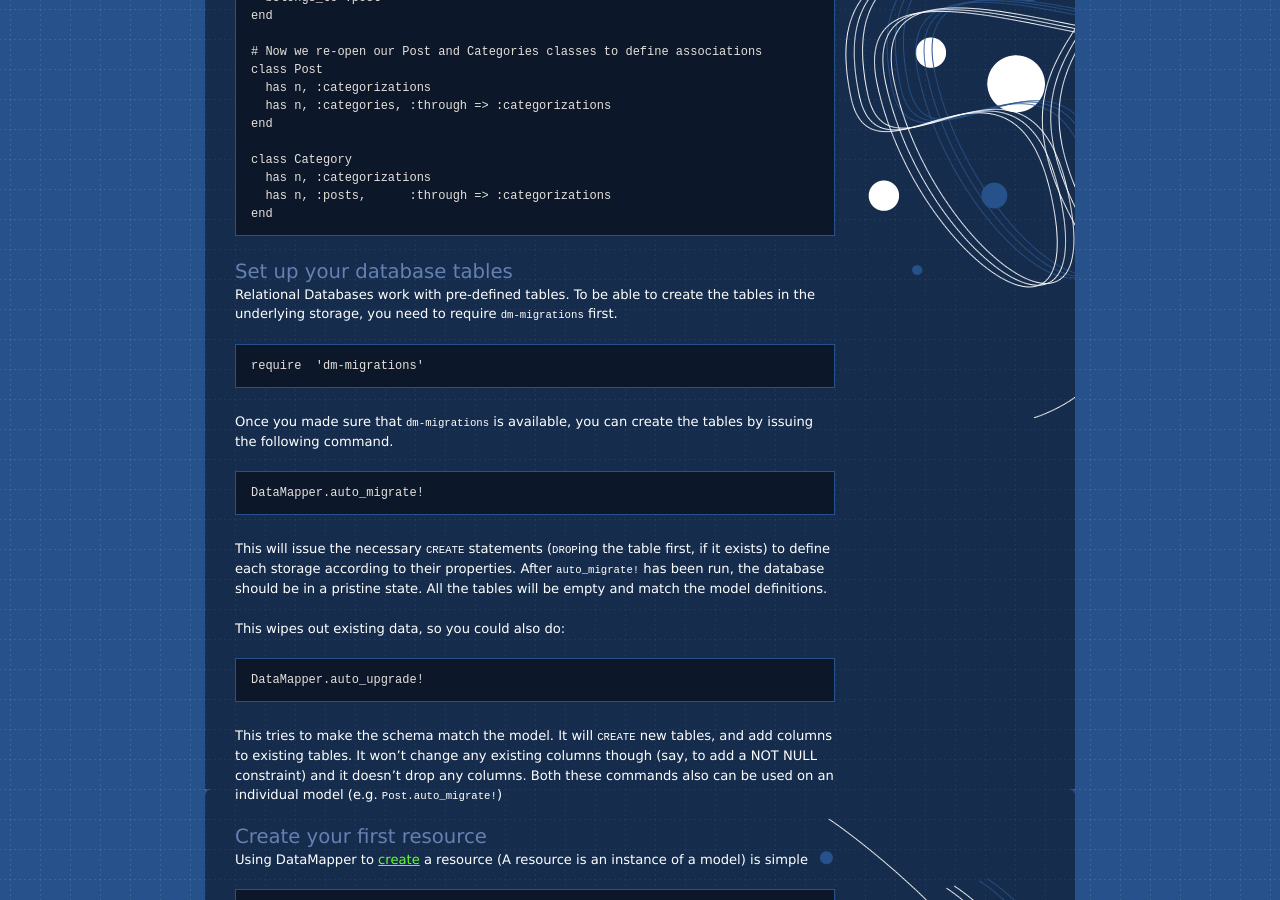
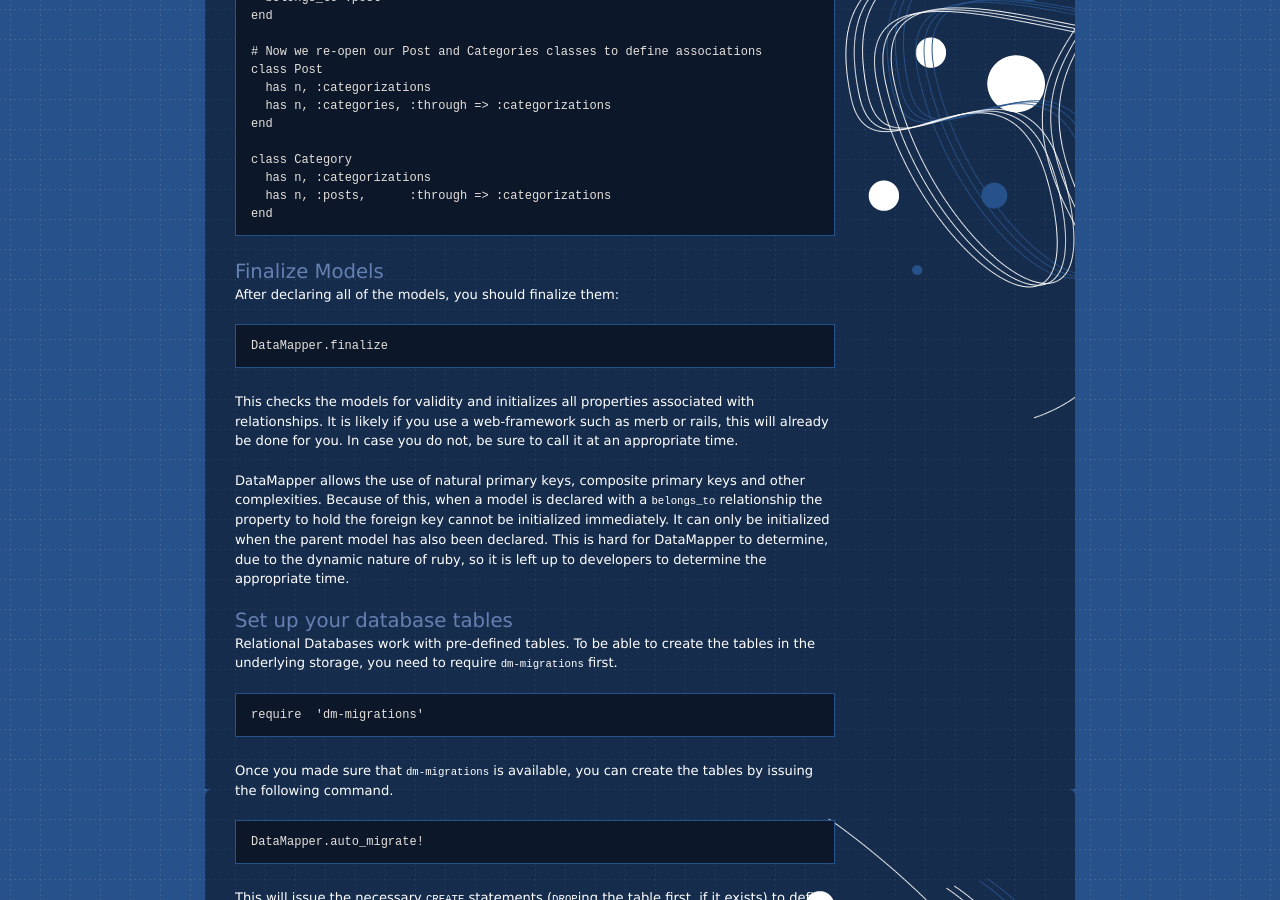
Before and after one commit to datamapper/datamapper.github.com, a Jekyll site: the page built from getting-started.markdown, in a window 1280 px wide and 900 px high, scrolled down 2390 px. Built offline with Jekyll 4.4.1, drawn with Linux system fonts in a browser that asks for light colours.

Commit message:
Added note about calling finalize

```diff
--- a/getting-started.markdown
+++ b/getting-started.markdown
@@ -158,6 +158,28 @@ end
 
 {% endhighlight %}
 
+Finalize Models
+---------------
+
+After declaring all of the models, you should finalize them:
+
+{% highlight ruby %}
+DataMapper.finalize
+{% endhighlight %}
+
+This checks the models for validity and initializes all properties associated
+with relationships.  It is likely if you use a web-framework such as merb or
+rails, this will already be done for you. In case you do not, be sure to call it
+at an appropriate time.
+
+DataMapper allows the use of natural primary keys, composite primary keys and
+other complexities.  Because of this, when a model is declared with a
+`belongs_to` relationship the property to hold the foreign key cannot be
+initialized immediately.  It can only be initialized when the parent model has
+also been declared.  This is hard for DataMapper to determine, due to the
+dynamic nature of ruby, so it is left up to developers to determine the
+appropriate time.
+
 Set up your database tables
 ---------------------------
 
```
